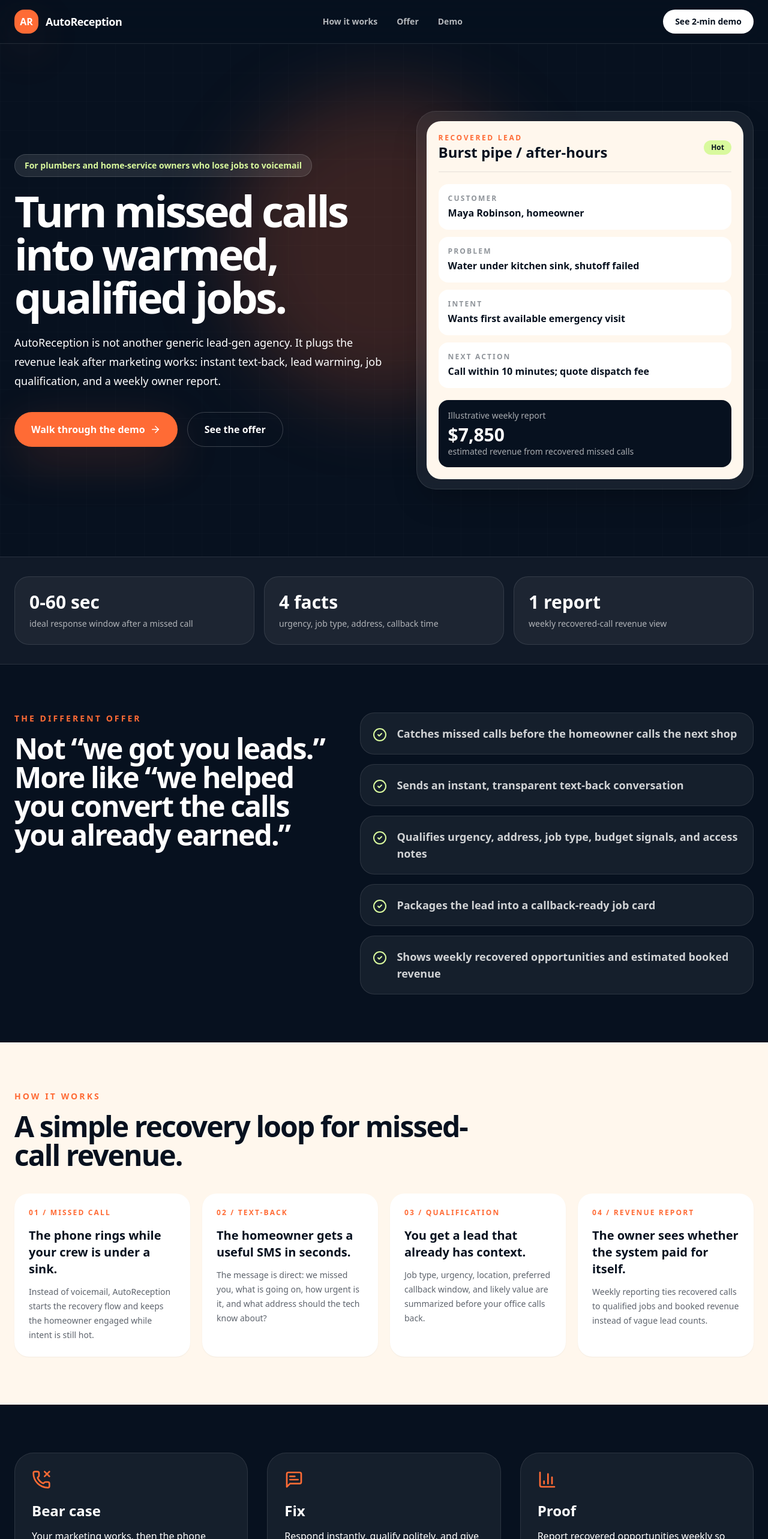
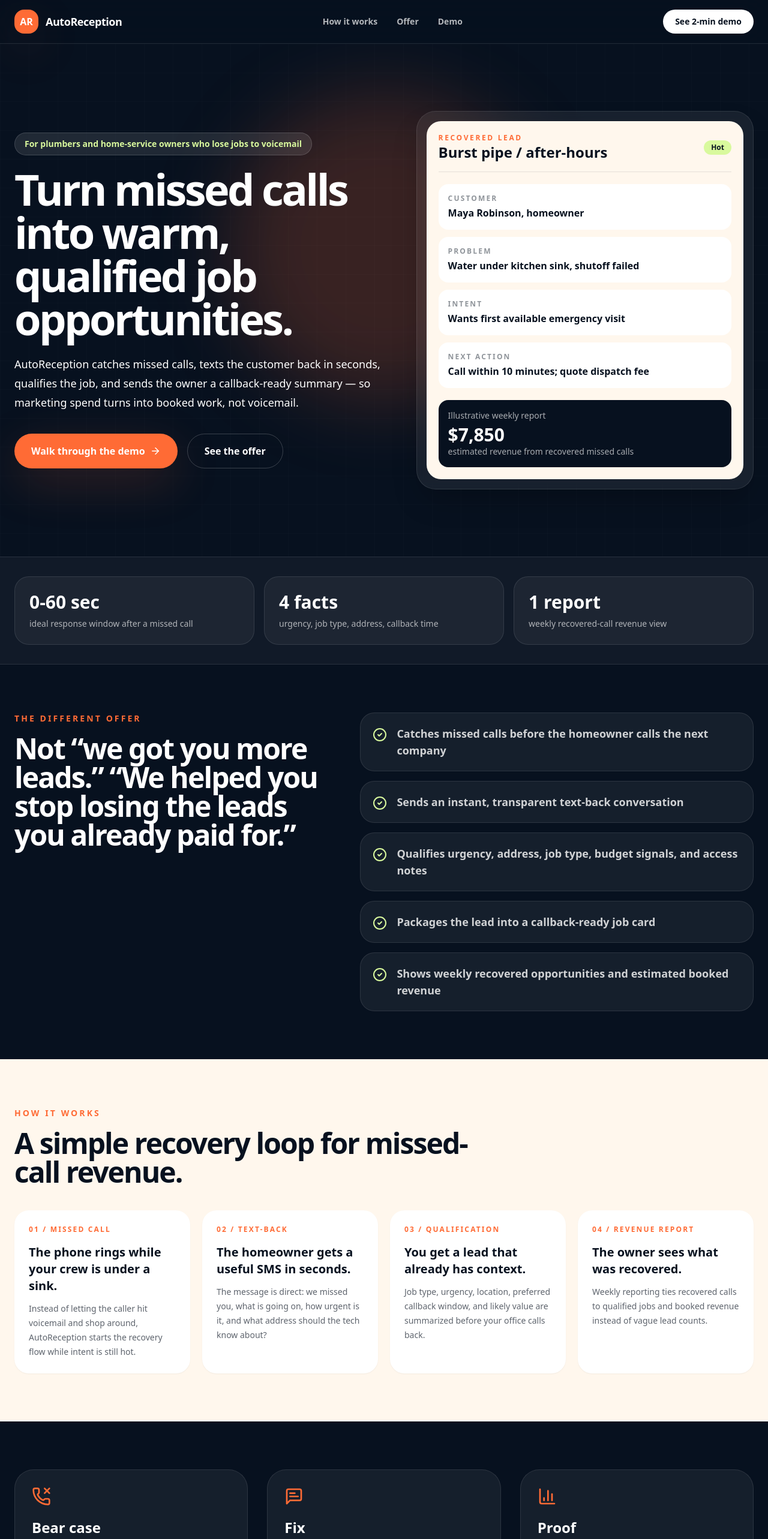
Before and after one commit to Zer0will/autoreception, a Next.js app: page / in a window 1280 px wide. Shown: the top 2566 px of the page at 60% size. Built offline with nearby package versions, Linux system fonts and the light colour scheme.

Commit message:
sharpen missed-call recovery pitch copy

```diff
--- a/src/app/demo/DemoClient.tsx
+++ b/src/app/demo/DemoClient.tsx
@@ -57,7 +57,7 @@
               Show the owner exactly what happens after a missed call.
             </h1>
             <p className="mt-6 max-w-2xl text-lg leading-8 text-white/72">
-              This is a local mock demo, not a live phone integration. It is designed to sell the operational outcome: recovered intent, warmer conversations, qualified callbacks, and proof.
+              This is a mock demo, not a live phone integration. It shows the offer clearly: stop losing the leads the business already paid for by recovering intent, warming the conversation, qualifying the job, and proving the result.
             </p>
             <div className="mt-8 flex gap-3">
               <button
@@ -167,9 +167,9 @@
         </div>
 
         <div className="mt-14 rounded-[2rem] bg-white p-8 text-center text-ink">
-          <h2 className="text-3xl font-black tracking-[-0.04em]">Use this as the pitch: “We recover the value after your marketing makes the phone ring.”</h2>
+          <h2 className="text-3xl font-black tracking-[-0.04em]">Use this as the pitch: “We help you stop losing the leads you already paid for.”</h2>
           <p className="mx-auto mt-3 max-w-2xl text-ink/60">
-            The next real step is connecting the business phone/SMS provider and routing summaries into the owner’s preferred inbox or CRM.
+            The next real step is connecting the business phone/SMS provider, sending instant text-backs, and routing qualified job summaries into the owner’s preferred inbox or CRM.
           </p>
           <Link className="mt-6 inline-flex rounded-full bg-ink px-7 py-4 font-black text-white" href="/">
             Back to homepage
--- a/src/app/page.tsx
+++ b/src/app/page.tsx
@@ -27,10 +27,10 @@
               For plumbers and home-service owners who lose jobs to voicemail
             </p>
             <h1 className="max-w-4xl text-5xl font-black leading-[0.95] tracking-[-0.05em] text-white md:text-7xl">
-              Turn missed calls into warmed, qualified jobs.
+              Turn missed calls into warm, qualified job opportunities.
             </h1>
             <p className="mt-6 max-w-2xl text-lg leading-8 text-white/72">
-              AutoReception is not another generic lead-gen agency. It plugs the revenue leak after marketing works: instant text-back, lead warming, job qualification, and a weekly owner report.
+              AutoReception catches missed calls, texts the customer back in seconds, qualifies the job, and sends the owner a callback-ready summary — so marketing spend turns into booked work, not voicemail.
             </p>
             <div className="mt-9 flex flex-col gap-4 sm:flex-row">
               <Link className="inline-flex items-center justify-center gap-2 rounded-full bg-ember px-7 py-4 font-black text-white shadow-glow transition hover:-translate-y-0.5" href="/demo">
@@ -90,7 +90,7 @@
           <div>
             <p className="text-sm font-black uppercase tracking-[0.22em] text-ember">The different offer</p>
             <h2 className="mt-4 text-4xl font-black tracking-[-0.04em] text-white md:text-5xl">
-              Not “we got you leads.” More like “we helped you convert the calls you already earned.”
+              Not “we got you more leads.” “We helped you stop losing the leads you already paid for.”
             </h2>
           </div>
           <div className="grid gap-4">
@@ -144,9 +144,9 @@
       <section className="px-6 pb-24">
         <div className="mx-auto max-w-5xl rounded-[2rem] bg-ember p-8 text-center text-white shadow-glow md:p-12">
           <TimerReset className="mx-auto" size={40} />
-          <h2 className="mt-5 text-4xl font-black tracking-[-0.04em] md:text-5xl">Show owners the leak, then show the recovery.</h2>
+          <h2 className="mt-5 text-4xl font-black tracking-[-0.04em] md:text-5xl">Use this as the pitch: stop losing the leads you already paid for.</h2>
           <p className="mx-auto mt-4 max-w-2xl text-lg text-white/85">
-            Use the demo to explain the shift from “digital marketing agency” to a revenue recovery system for booked jobs.
+            Show the owner the leak first: their ads and referrals already make the phone ring. AutoReception recovers the value after that by texting back, warming the lead, qualifying the job, and proving what was recovered each week.
           </p>
           <Link className="mt-8 inline-flex rounded-full bg-white px-8 py-4 font-black text-ink transition hover:bg-sage" href={site.auditUrl}>
             Open the interactive demo
--- a/src/lib/site.ts
+++ b/src/lib/site.ts
@@ -9,7 +9,7 @@
 };
 
 export const outcomes = [
-  "Catches missed calls before the homeowner calls the next shop",
+  "Catches missed calls before the homeowner calls the next company",
   "Sends an instant, transparent text-back conversation",
   "Qualifies urgency, address, job type, budget signals, and access notes",
   "Packages the lead into a callback-ready job card",
@@ -20,7 +20,7 @@
   {
     eyebrow: "01 / Missed call",
     title: "The phone rings while your crew is under a sink.",
-    body: "Instead of voicemail, AutoReception starts the recovery flow and keeps the homeowner engaged while intent is still hot.",
+    body: "Instead of letting the caller hit voicemail and shop around, AutoReception starts the recovery flow while intent is still hot.",
   },
   {
     eyebrow: "02 / Text-back",
@@ -34,7 +34,7 @@
   },
   {
     eyebrow: "04 / Revenue report",
-    title: "The owner sees whether the system paid for itself.",
+    title: "The owner sees what was recovered.",
     body: "Weekly reporting ties recovered calls to qualified jobs and booked revenue instead of vague lead counts.",
   },
 ];
```
